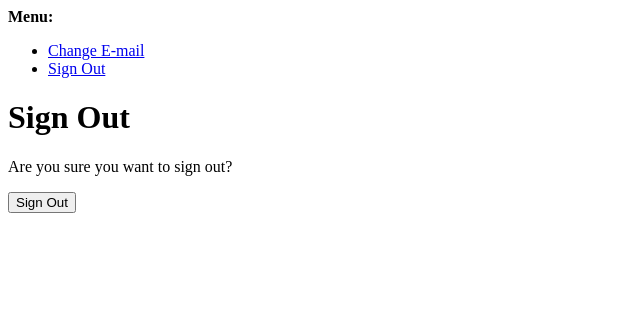
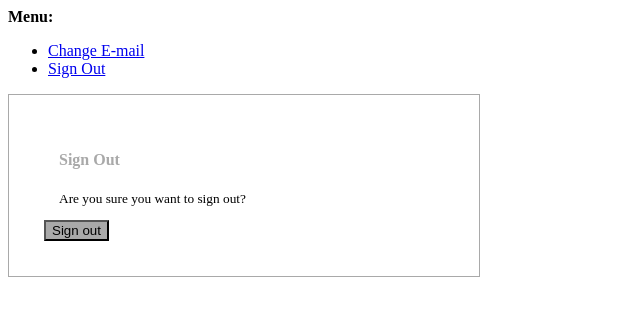
Before and after one commit to thegtzz/BlogSite, a Django app: page /accounts/logout/ in a window 1280 px wide. Shown: the top 316 px of the page, without its empty margins (0-640 px from the left). Run offline with Django 3.2, Linux system fonts and the light colour scheme; a user stored in the database is signed in.

Commit message:
logout form style

```diff
--- a/src/templates/account/logout.html
+++ b/src/templates/account/logout.html
@@ -5,17 +5,25 @@
 {% block head_title %}{% trans "Sign Out" %}{% endblock %}
 
 {% block content %}
-<h1>{% trans "Sign Out" %}</h1>
 
-<p>{% trans 'Are you sure you want to sign out?' %}</p>
+<div class="offset-4 mt-5 mb-5" style="border: darkgray solid 1px;
+                                       padding: 35px;
+                                       width: 400px">
+
+<h4 style="color: darkgray; padding-left: 15px">{% trans "Sign Out" %}</h4>
+
+  <small><p style="padding-left: 15px;">{% trans 'Are you sure you want to sign out?' %}</p></small>
 
 <form method="post" action="{% url 'account_logout' %}">
   {% csrf_token %}
   {% if redirect_field_value %}
   <input type="hidden" name="{{ redirect_field_name }}" value="{{ redirect_field_value }}"/>
   {% endif %}
-  <button type="submit">{% trans 'Sign Out' %}</button>
+  <div class="btn-div pull-center col-11">
+    <button class="btn btn-primary btn-block" style="background-color: darkgray" type="submit">{% trans "Sign out" %}</button>
+  </div>
 </form>
+</div>
 
 
 {% endblock %}
```
